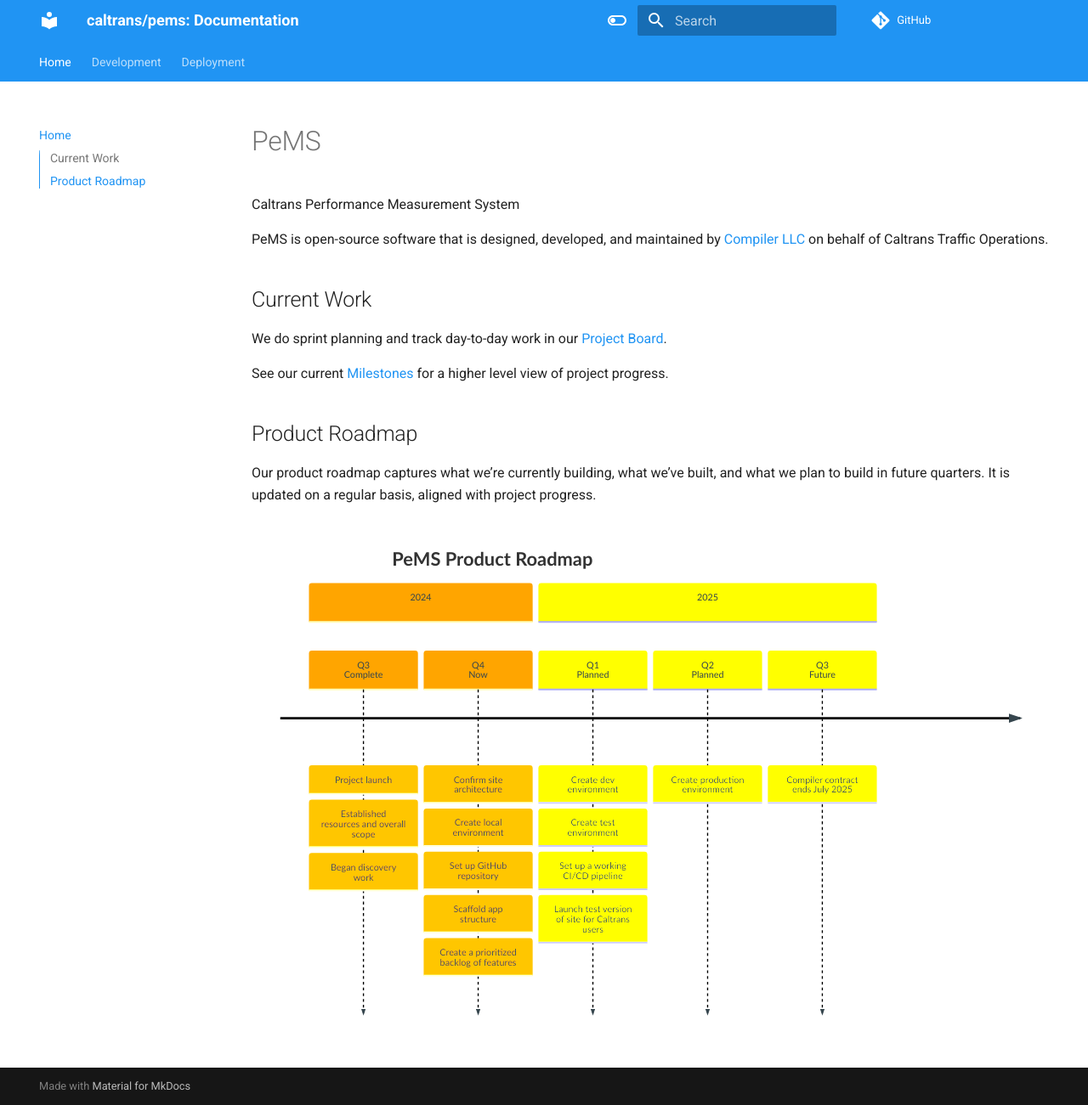
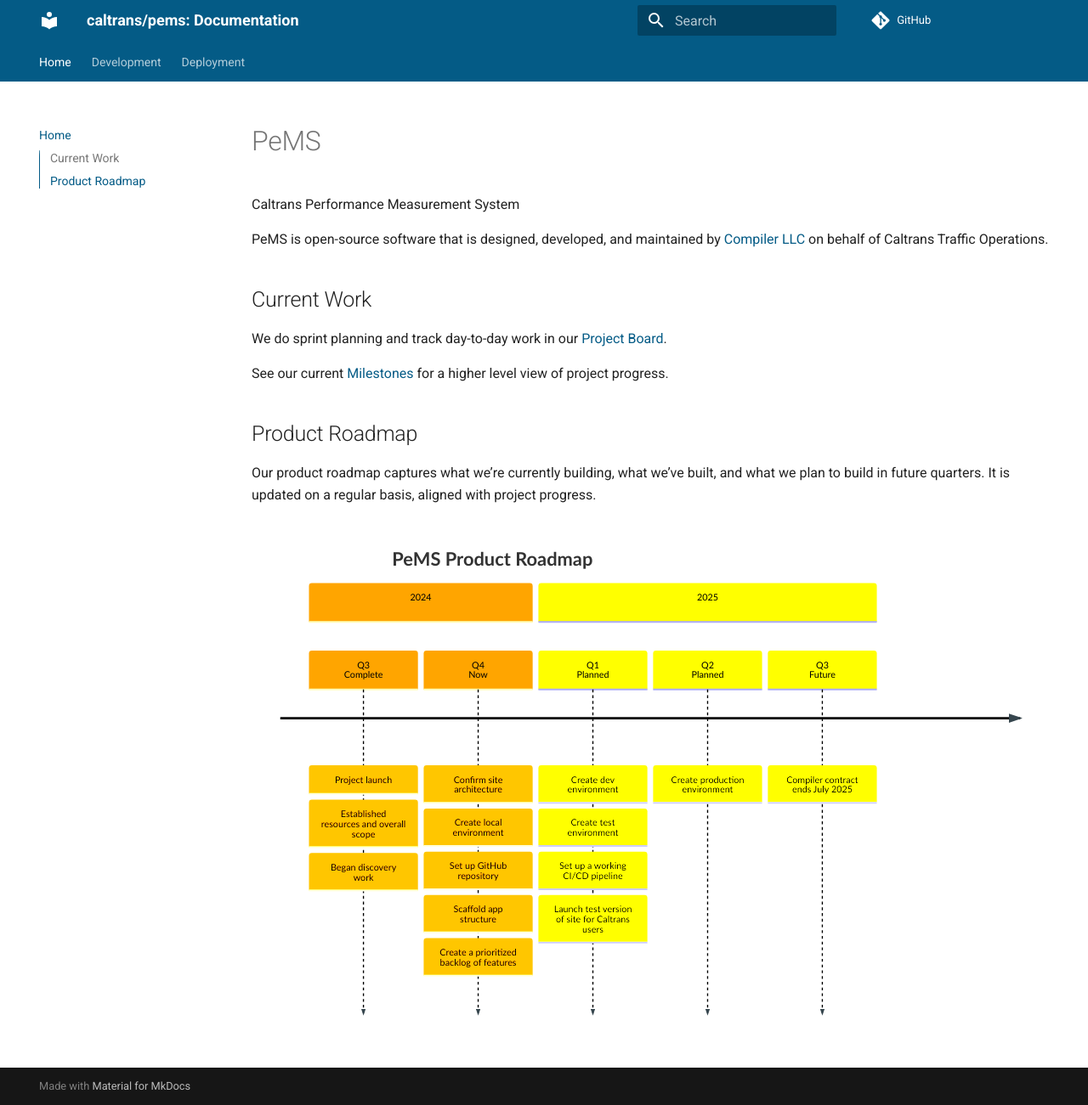
Before and after one commit to lalver1/pems, an MkDocs documentation site: the page built from docs/README.md, in a window 1280 px wide and 1301 px high. Shown: the whole window at 85% size. Built offline with MkDocs 1.6.1 and Material for MkDocs 9.7.7, drawn with Linux system fonts in a browser that asks for light colours; nearby versions of some CDN libraries; comment, search, counter and statistics services are not loaded.

Commit message:
fix(docs): disable dark mode, override theme
better color contrast/accessibility

```diff
--- /dev/null
+++ b/docs/styles/theme.css
@@ -0,0 +1,5 @@
+[data-md-color-scheme="default"] {
+  --md-primary-fg-color: #045b86;
+  --md-accent-fg-color: #044869;
+  --md-mermaid-label-fg-color: #000000;
+}
--- a/mkdocs.yml
+++ b/mkdocs.yml
@@ -10,20 +10,7 @@
     - navigation.tabs
     - toc.integrate
   palette:
-    - media: "(prefers-color-scheme: light)"
-      scheme: default
-      primary: blue
-      accent: green
-      toggle:
-        icon: material/toggle-switch-off-outline
-        name: Switch to dark mode
-    - media: "(prefers-color-scheme: dark)"
-      scheme: slate
-      primary: blue
-      accent: green
-      toggle:
-        icon: material/toggle-switch
-        name: Switch to light mode
+    scheme: default
 
 extra:
   analytics:
@@ -38,6 +25,7 @@
 
 extra_css:
   - https://use.fontawesome.com/releases/v6.1.2/css/all.css
+  - styles/theme.css
 
 markdown_extensions:
   - admonition
```
